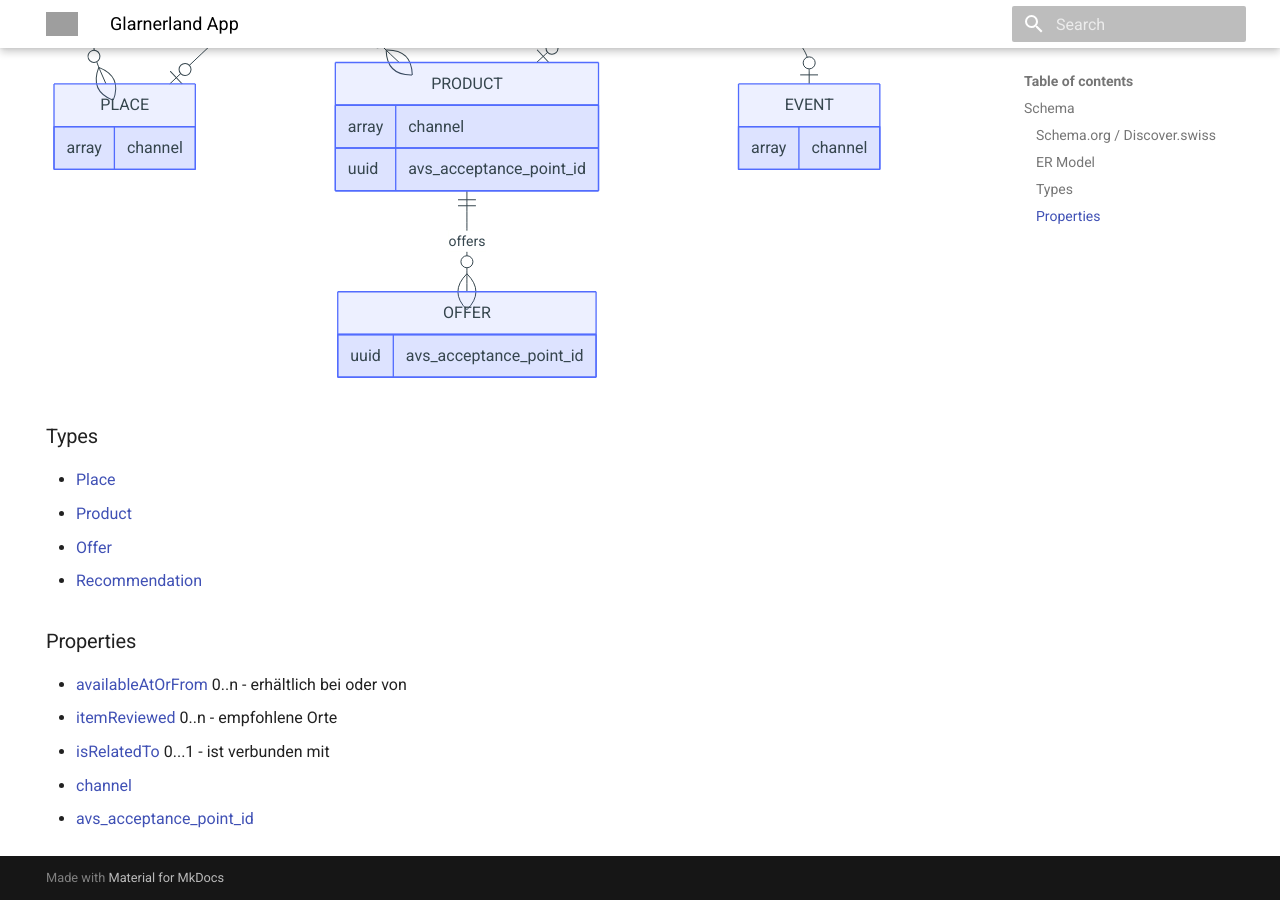
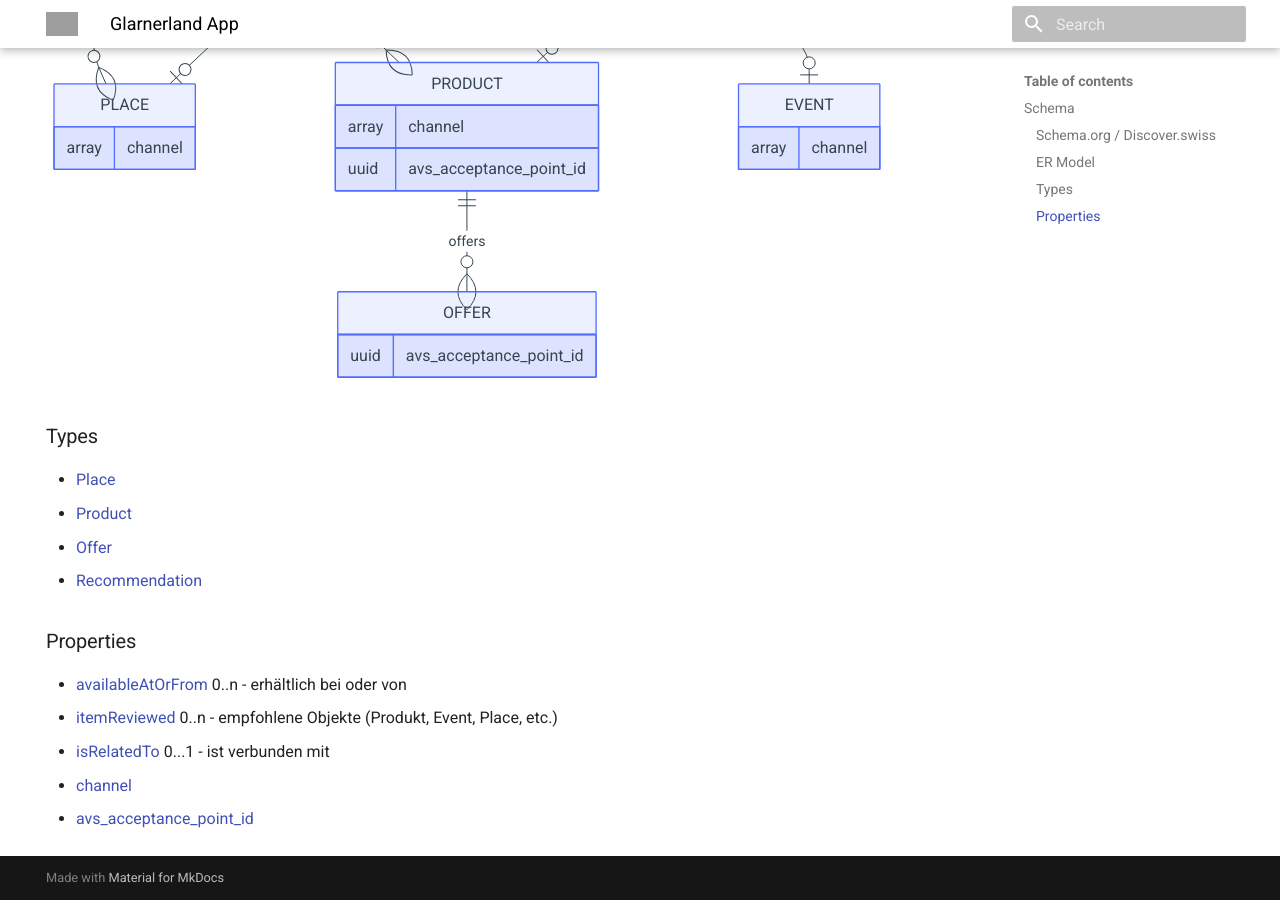
Before and after one commit to tsolenthaler/docs.contentdesk.io, an MkDocs documentation site: the page built from docs/dev/projects/glarnerlandApp.md, in a window 1280 px wide and 900 px high, scrolled down 1524 px. Built offline with MkDocs 1.6.1 and Material for MkDocs 9.7.7, drawn with Linux system fonts in a browser that asks for light colours; grey boxes are pictures that could not be loaded.

Commit message:
Refactor schema and update relationships in glarnerlandApp.md

```diff
--- a/docs/dev/projects/glarnerlandApp.md
+++ b/docs/dev/projects/glarnerlandApp.md
@@ -85,7 +85,7 @@ erDiagram
 ### Properties
 
 * [availableAtOrFrom] 0..n - erhältlich bei oder von
-* [itemReviewed] 0..n - empfohlene Orte
+* [itemReviewed] 0..n - empfohlene Objekte (Produkt, Event, Place, etc.)
 * [isRelatedTo] 0...1 - ist verbunden mit
 * [channel]
 * [avs_acceptance_point_id]
```
Also changed, not shown: other parts of docs/dev/projects/glarnerlandApp.md (+1 -1 lines).
